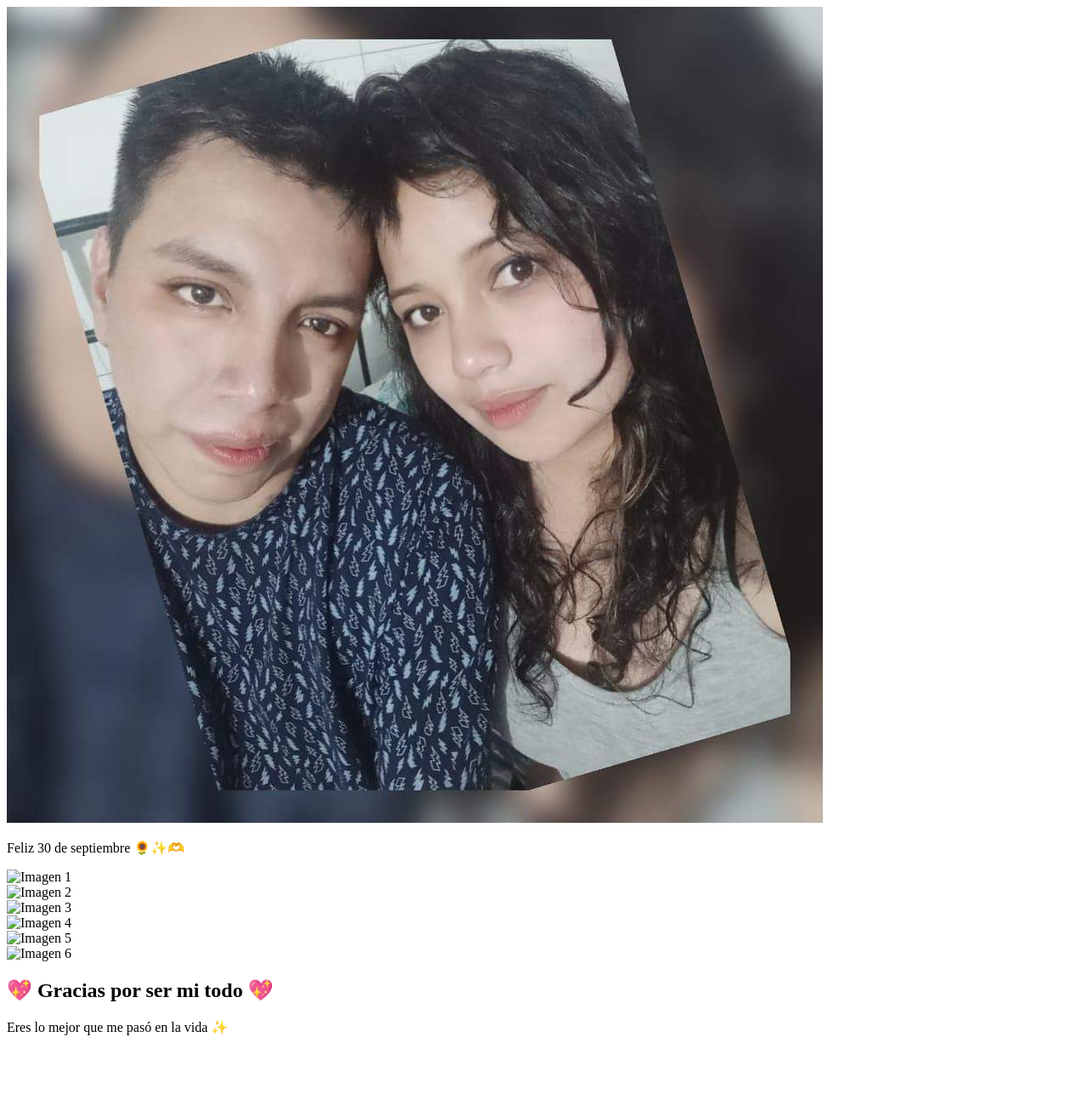
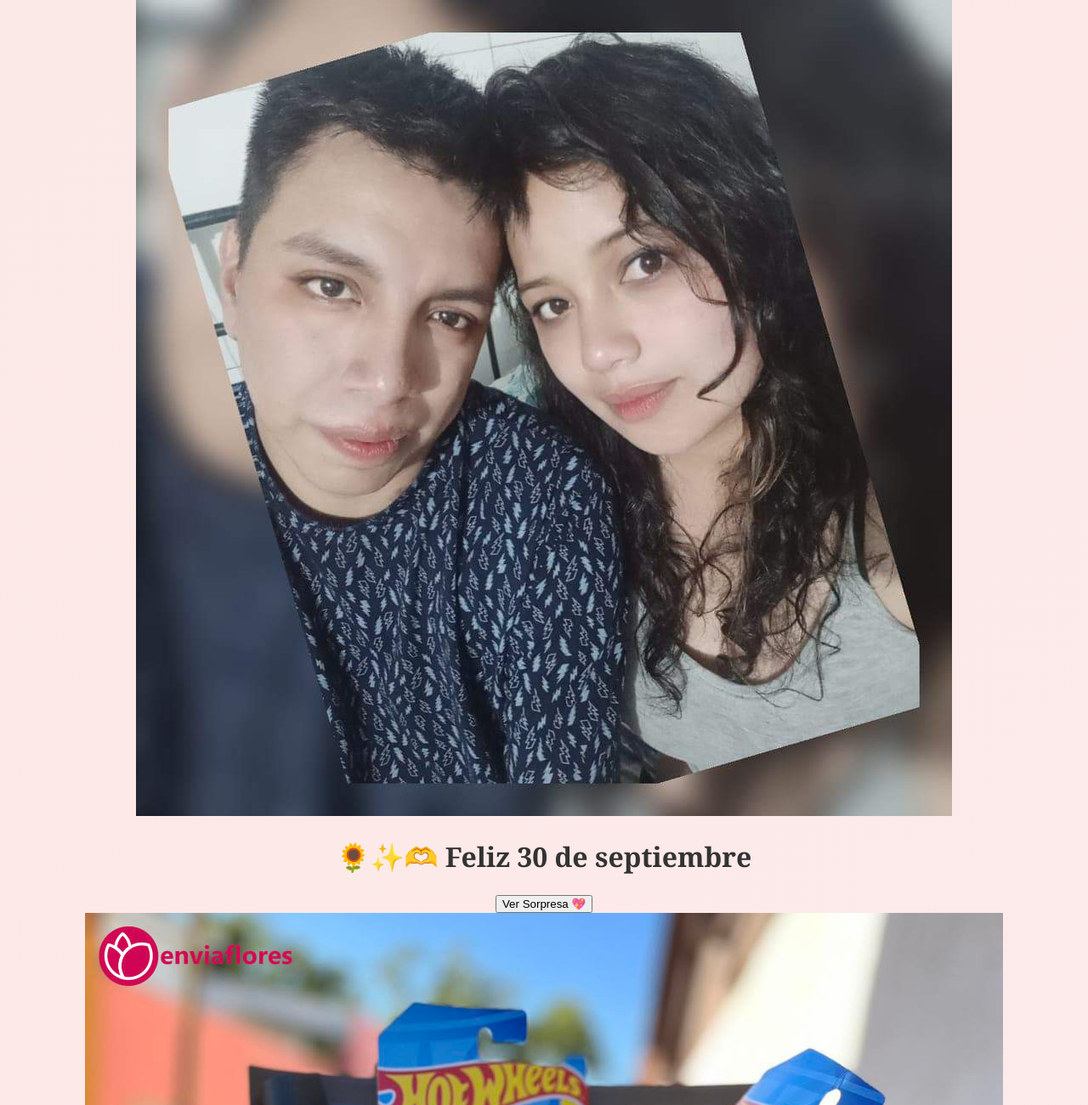
Before and after one commit to paolaKyo/sorpresa-luis-2, a plain HTML site: page index.html in a window 1280 px wide. Shown: the top 1300 px of the page at 85% size. Before the commit the page ends 1234 px from the top, so only its background shows below. Drawn offline with Linux system fonts and the light colour scheme.

Commit message:
Update index.html

```diff
--- a/index.html
+++ b/index.html
@@ -3,49 +3,50 @@
 <head>
   <meta charset="UTF-8">
   <meta name="viewport" content="width=device-width, initial-scale=1.0">
-  <title>Sorpresa ✨💕</title>
-  <link rel="stylesheet" href="estilos.css">
+  <title>Sorpresa Romántica</title>
+  <link rel="stylesheet" href="style.css">
 </head>
 <body>
-  <div class="container">
-    <!-- Foto de los dos con frase inicial -->
-    <div class="foto-principal">
-      <img src="foto.jpg" alt="Nosotros dos">
-      <p class="frase">Feliz 30 de septiembre 🌻✨🫶</p>
-    </div>
+  <!-- Portada -->
+  <div id="portada" class="pantalla">
+    <img src="foto.jpg" alt="Nosotros" class="foto-portada">
+    <h1 class="frase-portada">🌻✨🫶 Feliz 30 de septiembre</h1>
+    <button id="btnIniciar">Ver Sorpresa 💖</button>
+  </div>
 
-    <!-- Galería con 6 imágenes -->
-    <div class="galeria">
-      <div class="item" onclick="mostrarFrase(1)">
-        <img src="f1.jpg" alt="Imagen 1">
-      </div>
-      <div class="item" onclick="mostrarFrase(2)">
-        <img src="f2.jpg" alt="Imagen 2">
-      </div>
-      <div class="item" onclick="mostrarFrase(3)">
-        <img src="f3.jpg" alt="Imagen 3">
-      </div>
-      <div class="item" onclick="mostrarFrase(4)">
-        <img src="f4.jpg" alt="Imagen 4">
-      </div>
-      <div class="item" onclick="mostrarFrase(5)">
-        <img src="f5.jpg" alt="Imagen 5">
-      </div>
-      <div class="item" onclick="mostrarFrase(6)">
-        <img src="f6.jpg" alt="Imagen 6">
-      </div>
-    </div>
-
-    <!-- Frases que aparecen al hacer click -->
-    <div id="frase-box" class="frase-box"></div>
-
-    <!-- Gran final -->
-    <div id="gran-final" class="gran-final">
-      <h2>💖 Gracias por ser mi todo 💖</h2>
-      <p>Eres lo mejor que me pasó en la vida ✨</p>
+  <!-- Galería de flores -->
+  <div id="galeria" class="pantalla oculto">
+    <div class="flores">
+      <img src="hw1.jpg" data-frase="💕✨ Mi vida estaba en blanco y negro, llegaste y la coloreaste con tu sonrisa y tu luz 💕✨">
+      <img src="hw2.jpg" data-frase="Eres mi alegría diaria 💕">
+      <img src="hw3.jpg" data-frase="Cada momento contigo es único 🌹">
+      <img src="hw4.jpg" data-frase="No hay nadie como tú 💫">
+      <img src="hw5.jpg" data-frase="Eres mi razón de sonreír 😍">
+      <img src="hw6.jpg" data-frase="Eres mi paraíso en la tierra 🌷">
     </div>
   </div>
 
-  <script src="scripts.js"></script>
+  <!-- Modal para mostrar imagen + frase -->
+  <div id="modal" class="modal oculto">
+    <div class="modal-content">
+      <span id="cerrar">&times;</span>
+      <img id="modal-img" src="">
+      <p id="modal-frase"></p>
+    </div>
+  </div>
+
+  <!-- Gran final -->
+  <div id="final" class="pantalla oculto">
+    <h1 class="frase-final">✨🥹 No quiero existir en un mundo donde no estés ✨🥹<br>Te amo demasiado 😍❤️</h1>
+    <div class="corazones"></div>
+  </div>
+
+  <!-- Música -->
+  <audio id="musica" autoplay loop>
+    <source src="perfect.mp3" type="audio/mpeg">
+    Tu navegador no soporta audio.
+  </audio>
+
+  <script src="script.js"></script>
 </body>
 </html>
```
